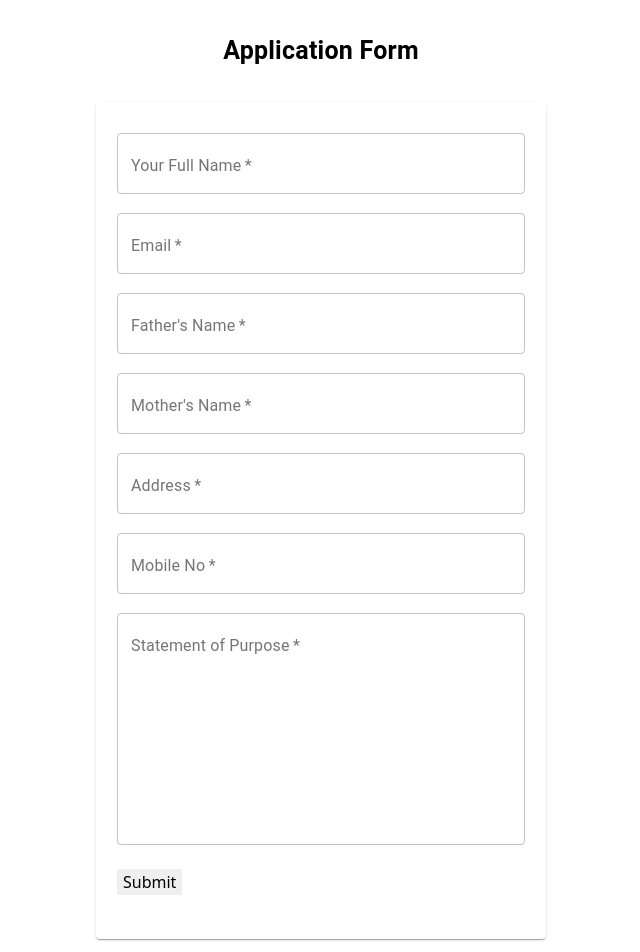
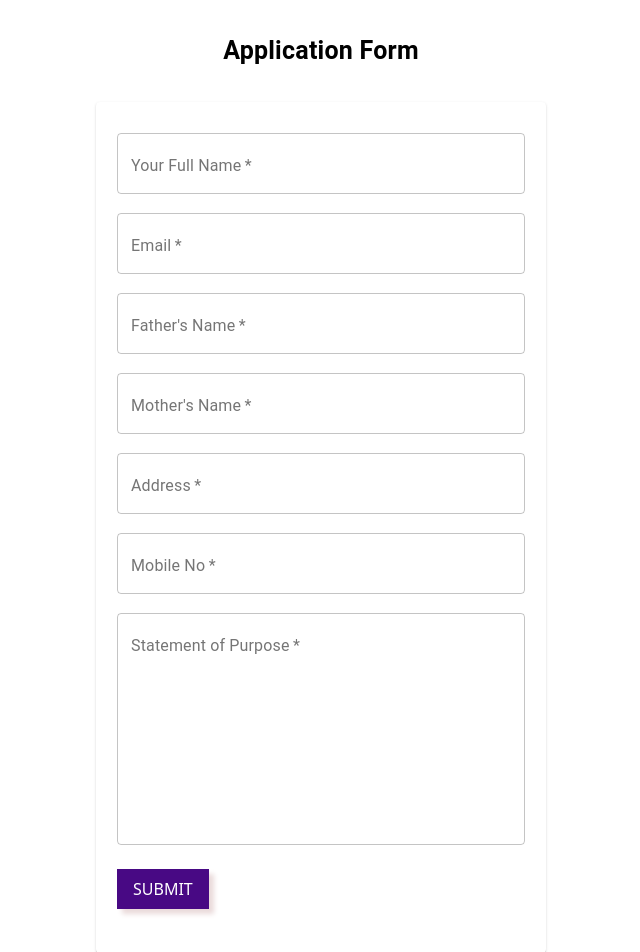
Before and after one commit to sazzad47/NPIUB-tool, a Next.js app: page /apply in a window 1280 px wide. Shown: the top 952 px of the page, without its empty margins (319-959 px from the left). Built offline with nearby package versions, Linux system fonts and the light colour scheme.

Commit message:
make it better

```diff
--- a/pages/apply.js
+++ b/pages/apply.js
@@ -219,9 +219,7 @@ const Apply = () => {
                           <button
                             type="submit"
                             value="Send"
-                            variant="contained"
-                            color="primary"
-                            fullWidth
+                            className="nextBackButton"
                           >
                             Submit
                           </button>
--- a/pages/courses.js
+++ b/pages/courses.js
@@ -22,9 +22,6 @@ const Courses = () => {
         <button
           className="nextBackButton"
           style={{ margin: "3rem auto", marginBottom: "3rem" }}
-          variant="contained"
-          color="primary"
-          disableRipple
         >
           Back to Home
         </button>
```
